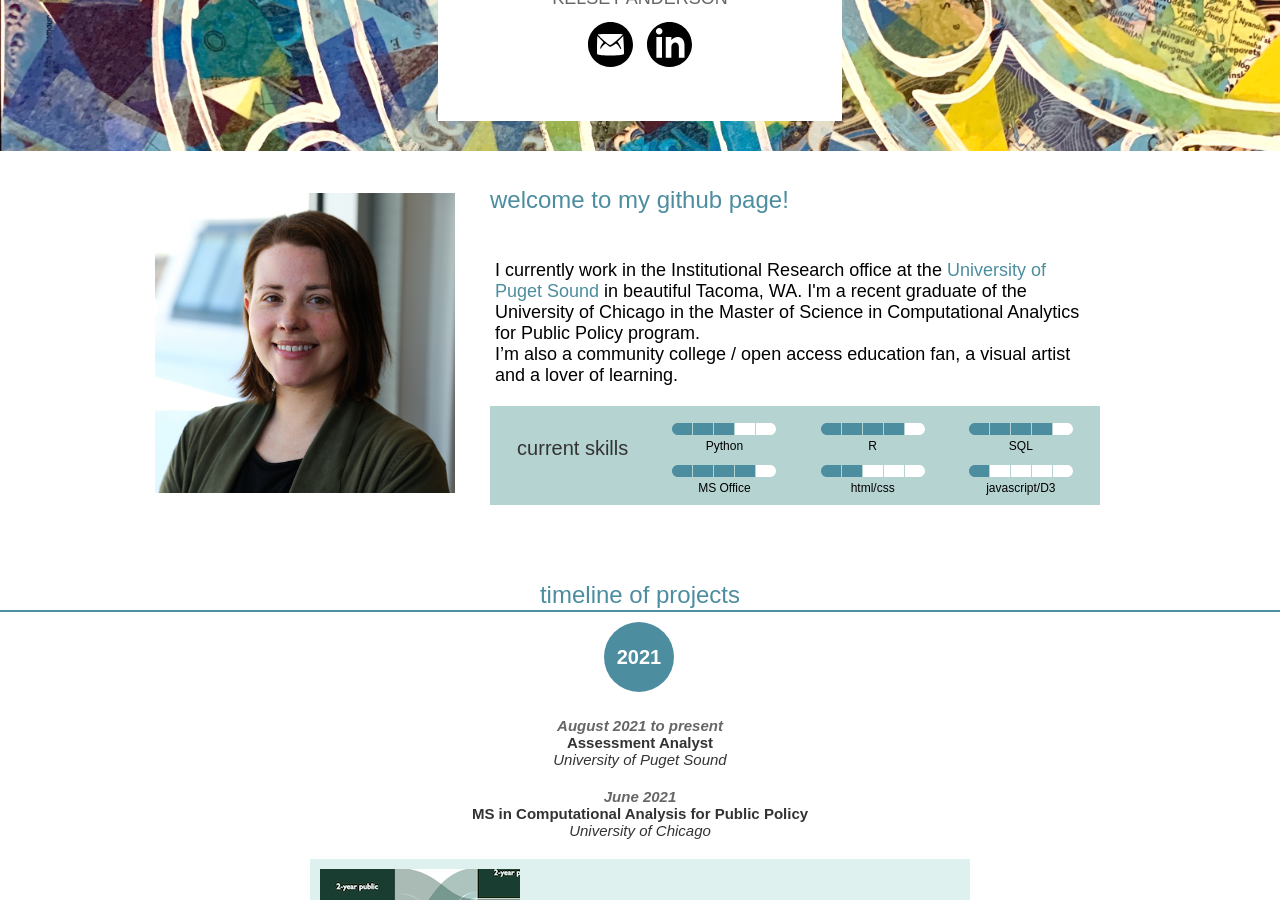
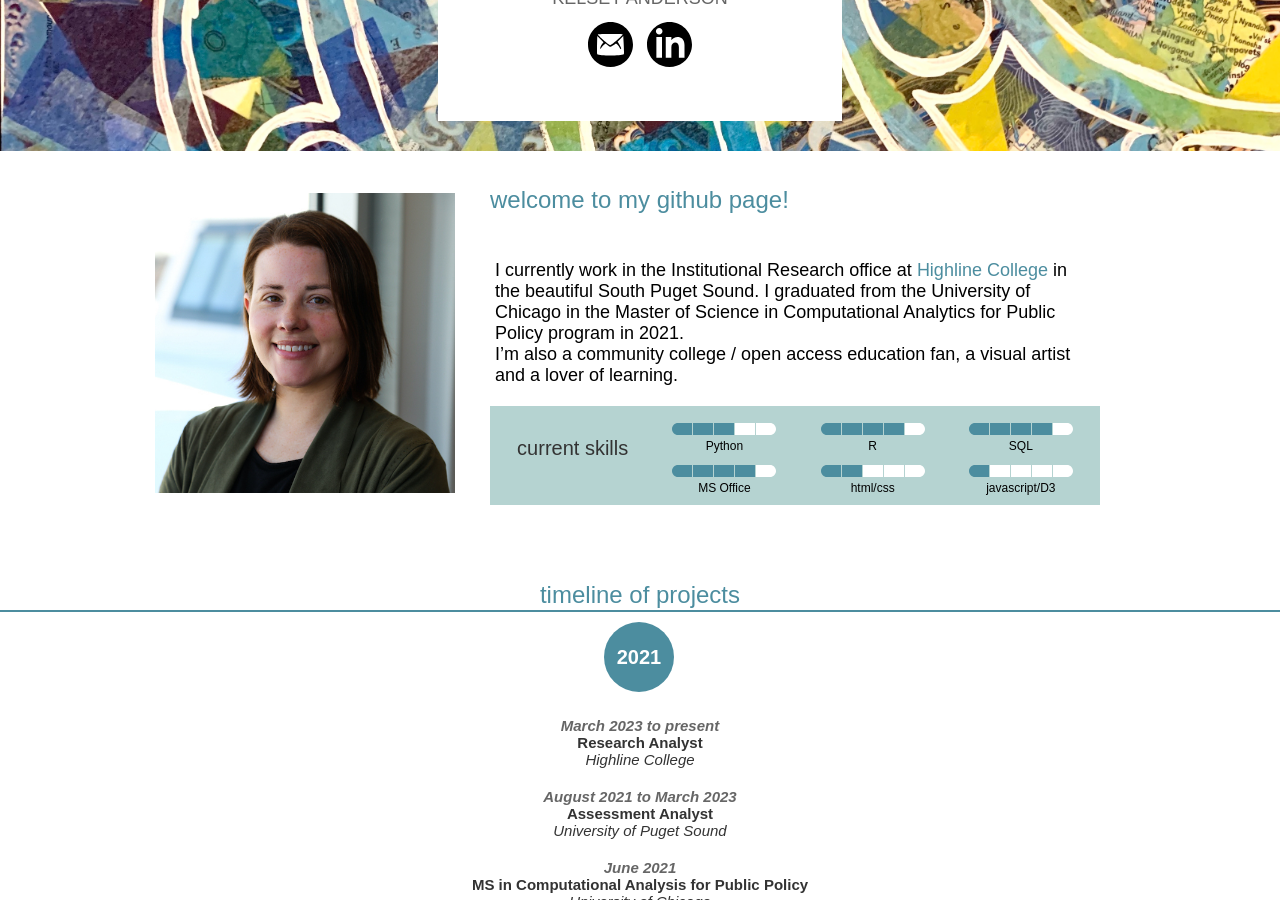
Before and after one commit to lokijoanderso/lokijoanderso.github.io, a Jekyll site: the page index.html, which Jekyll copies as it is, in a window 1280 px wide and 900 px high, scrolled down 203 px. Built offline with Jekyll 4.4.1, drawn with Linux system fonts in a browser that asks for light colours; some of the changed text lies outside the part shown.

Commit message:
Update index.html

```diff
--- a/index.html
+++ b/index.html
@@ -20,8 +20,8 @@
                            width="100" />
                       <h1>kelsey anderson</h1>
                       <div>
-                          <a href="mailto:kjanderson@pugetsound.edu"
-                             alt="kjanderson@pugetsound.edu"
+                          <a href="mailto:kanderson@highline.edu"
+                             alt="kanderson@highline.edu"
                              title="email me"
                              class="svg">
                               <object data="docs/images/email.svg"
@@ -49,12 +49,12 @@
               <div class="right">
                   <h2>welcome to my github page!</h2>
                   <h3>
-                      I currently work in the Institutional Research office at the
-                    <a href="https://www.pugetsound.edu/institutional-research" target="_blank">
-                      University of Puget Sound</a> in beautiful Tacoma, WA.
-                      I'm a recent graduate of the
+                      I currently work in the Institutional Research office at
+                    <a href="https://ir.highline.edu" target="_blank">
+                      Highline College</a> in the beautiful South Puget Sound.
+                      I graduated from the
                       University of Chicago in the Master of Science in Computational
-                      Analytics for Public Policy program.
+                      Analytics for Public Policy program in 2021.
                       <br />
                       I’m also a
                       community college / open access education fan,
@@ -128,7 +128,12 @@
 
                   </div>
 
-                  <p class="when">August 2021 to present</p>
+                  <p class="when">March 2023 to present</p>
+                  <p class="title">Research Analyst</p>
+                  <p class="where">Highline College</p>
+
+
+                  <p class="when">August 2021 to March 2023</p>
                   <p class="title">Assessment Analyst</p>
                   <p class="where">University of Puget Sound</p>
 
@@ -330,7 +335,7 @@
                       </div>
                       <h4 class="title">
                           <a>
-                              see art page
+                              see art page (in development)
                           </a>
                       </h4>
                       <div class="art-img">
@@ -386,8 +391,8 @@
                                   type="image/svg+xml"></object>
                       </a>
 
-                      <a href="mailto:kjanderson@upugetsound.edu"
-                         alt="kjanderson@upugetsound.edu"
+                      <a href="mailto:kanderson@highline.edu"
+                         alt="kanderson@highline.edu"
                          title="email me"
                          class="svg">
                           <object data="docs/images/email.svg"
@@ -407,7 +412,7 @@
 
                   <h4>
                       kelsey anderson &mdash;
-                      <a href="mailto:kjanderson@pugetsound.edu">kjanderson@pugetsound.edu</a>
+                      <a href="mailto:kanderson@highline.edu">kanderson@highline.edu</a>
 
                   </h4>
               </div>
```
